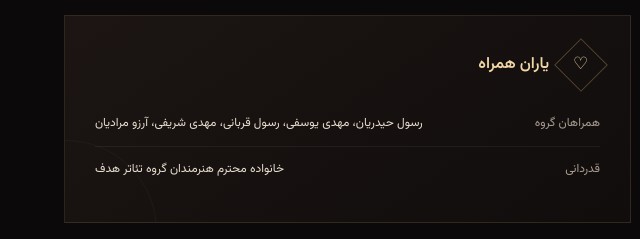
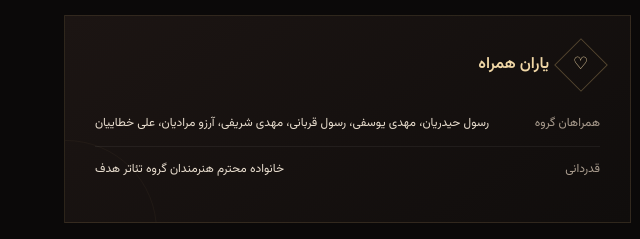
Before and after one commit to javadmoosavy/sogjameh, a plain HTML site: page index.html in a window 1280 px wide. Shown: the part 4943-5182 px from the top of the page, 0-640 px from the left. Drawn offline with Linux system fonts and the light colour scheme.

Commit message:
Update index.html

```diff
--- a/index.html
+++ b/index.html
@@ -684,7 +684,7 @@ main,.header,.footer{position:relative;z-index:2}
 
       <div class="credit-card reveal delay1">
         <div class="credit-title"><div class="credit-icon"><span>♡</span></div><h3>یاران همراه</h3></div>
-        <div class="credit-row"><span>همراهان گروه</span><strong>رسول حیدریان، مهدی یوسفی، رسول قربانی، مهدی شریفی، آرزو مرادیان</strong></div>
+        <div class="credit-row"><span>همراهان گروه</span><strong>رسول حیدریان، مهدی یوسفی، رسول قربانی، مهدی شریفی، آرزو مرادیان، علی خطاییان </strong></div>
         <div class="credit-row"><span>قدردانی</span><strong>خانواده محترم هنرمندان گروه تئاتر هدف</strong></div>
       </div>
     </div>
```
